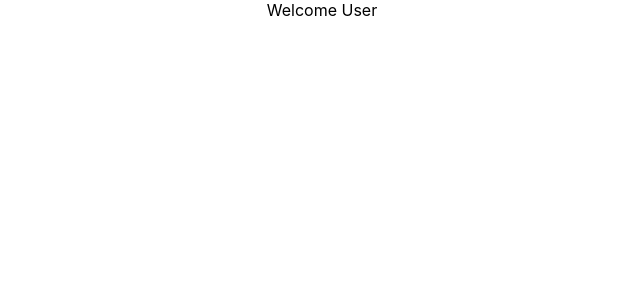
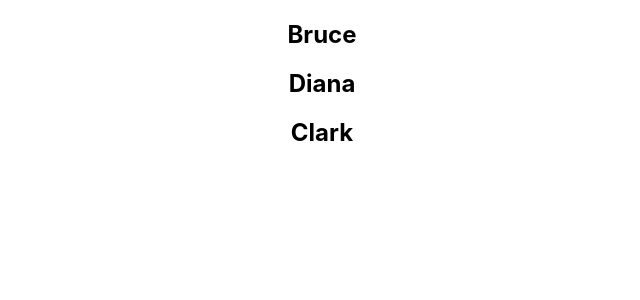
Before and after one commit to Vivek-Bhagat/React.js-source-codes-with-examples, a React (Create React App) app: page / in a window 1280 px wide. Shown: the top 300 px of the page, without its empty margins (318-958 px from the left). Built offline with nearby package versions, Linux system fonts and the light colour scheme.

Commit message:
ListNames

```diff
--- a/src/App.js
+++ b/src/App.js
@@ -14,7 +14,8 @@ import "./App.css";
 // import ClassClick from "./components/ClassClick";
 //import EventHandler from "./components/EventHandler";
 // import ParentComponent from "./components/parentComponent";
-import UserGreeting from "./components/UserGreeting";
+// import UserGreeting from "./components/UserGreeting";
+import ListNames from "./components/ListNames";
 class App extends Component {
   render() {
     return (
@@ -44,7 +45,8 @@ class App extends Component {
         {/* <ClassClick /> */}
         {/* <EventHandler /> */}
         {/* < ParentComponent /> */}
-        < UserGreeting />
+        {/* < UserGreeting /> */}
+        < ListNames />
       </div>
     );
   }
--- /dev/null
+++ b/src/components/ListNames.js
@@ -0,0 +1,25 @@
+import React from 'react'
+
+function ListNames() {
+    const name = ['Bruce', 'Diana', 'Clark']
+    return (
+        // *simple method of rendering list from an array
+        // <div>
+        //       <h2>{name[0]}</h2>
+        //       <h2>{name[1]}</h2>
+        //       <h2>{name[2]}</h2>
+        // </div>
+
+        // * rendering array elemanr in list using map method
+        <div>
+            {
+                // functionName.map('name' => <span>{name}</span>)
+                name.map(list => <h2>{list}</h2>)
+            }
+
+        </div>
+
+    )
+}
+
+export default ListNames
```
